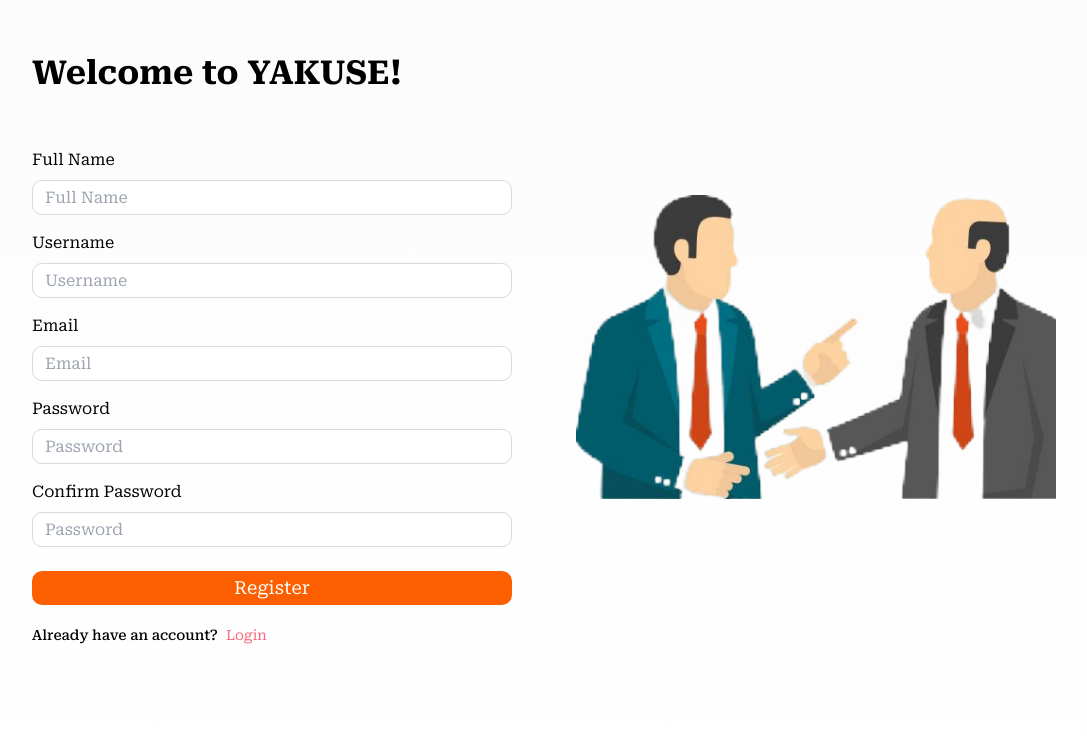
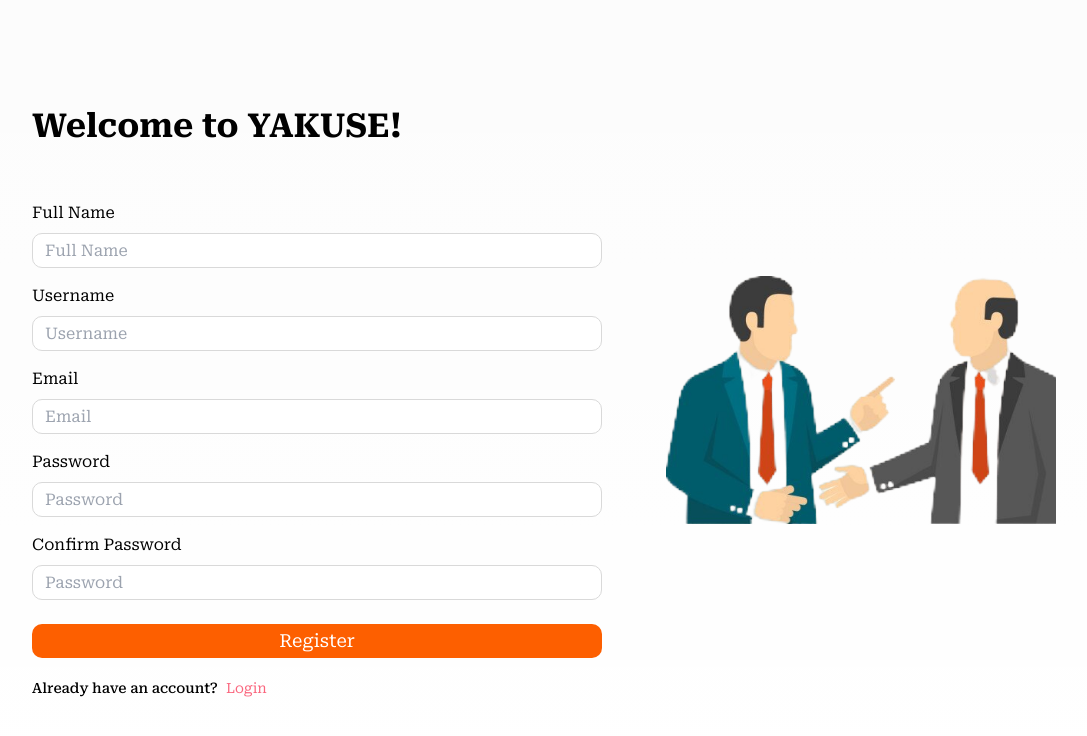
Before and after one commit to IryIndriyanto/yakuse-fe, a Next.js app: page /register in a window 1280 px wide. Shown: the top 736 px of the page, without its empty margins (96-1183 px from the left). Built offline with nearby package versions, Linux system fonts and the light colour scheme; no server answers.

Commit message:
fix: register min h screen

```diff
--- a/src/app/register/page.tsx
+++ b/src/app/register/page.tsx
@@ -3,11 +3,11 @@ import RegisterForm from "./RegisterForm";
 
 const RegisterPage = () => {
   return (
-    <main className="flex items-center justify-center px-32 py-12">
+    <main className="flex min-h-screen items-center justify-center px-32 py-12">
       <div className="w-full h-full flex items-center justify-center gap-16">
-        <RegisterForm className="w-full basis-1/2" />
+        <RegisterForm className="w-full basis-full" />
 
-        <div className="mq825:hidden w-full h-full object-contain block basis-1/2">
+        <div className="mq825:hidden w-fit h-full object-contain block ">
           <Image
             src={"/assets/images/two-business-man.png"}
             width={700}
```
